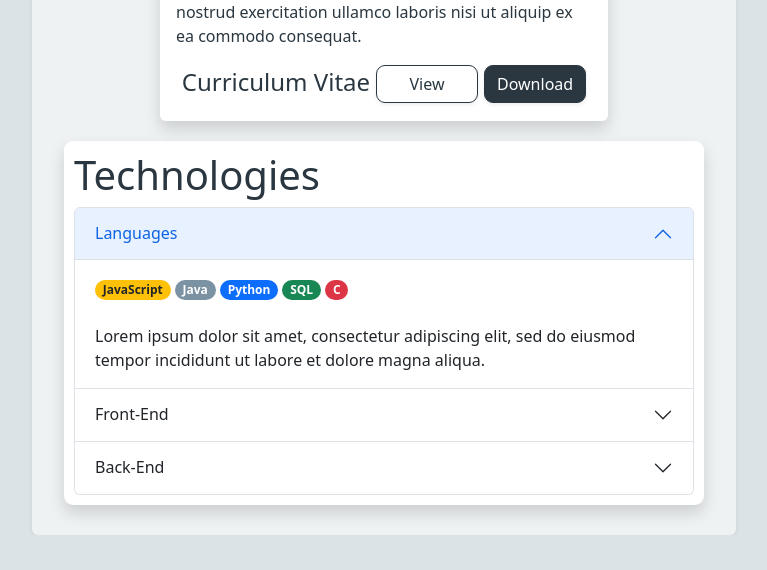
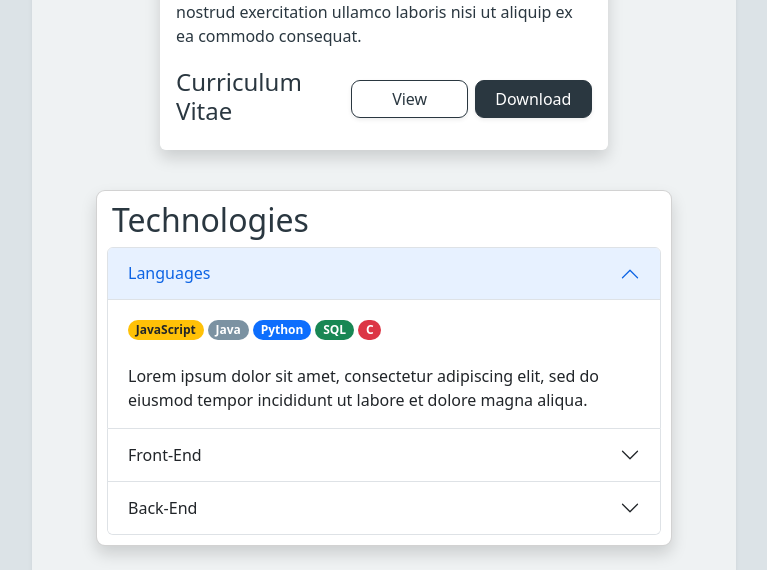
Before and after one commit to kmitch92/portfolio-website, a React (Create React App) app in the folder my-app/: page / in a window 1280 px wide. Shown: the part 741-1311 px from the top of the page, without its empty margins (256-1023 px from the left). Before the commit the page ends 1276 px from the top, so only its background shows below. Built offline with nearby package versions, Linux system fonts and the light colour scheme.

Commit message:
minor styling fixes

```diff
--- a/my-app/src/Pages/Home.tsx
+++ b/my-app/src/Pages/Home.tsx
@@ -28,7 +28,7 @@ export const Home = () => {
           <Card.Img
             variant="middle"
             src="https://images-cdn.9gag.com/photo/aN1zy3w_700b.jpg"
-          />
+          />{' '}
           <Card.Body
             className="bg-white text-darker-tg"
             style={{ borderRadius: '8px' }}
@@ -51,20 +51,27 @@ export const Home = () => {
                 alignItems: 'center',
               }}
             >
-              <h4 className="text-darker-tg" style={{ paddingTop: '4px' }}>
+              <h4
+                className="text-darker-tg"
+                style={{ paddingTop: '4px', paddingRight: '0.5vw' }}
+              >
                 Curriculum Vitae
               </h4>
               <Button
                 variant="outline-darker-tg"
                 className="shadow-sm text-darker-tg"
-                style={{ borderRadius: '9px', width: '8vw' }}
+                style={{
+                  borderRadius: '9px',
+                  width: '10vw',
+                  marginRight: '0.5vw',
+                }}
               >
                 View
               </Button>
               <Button
                 variant="darker-tg"
                 className="shadow-sm text-white"
-                style={{ borderRadius: '9px', width: '8vw' }}
+                style={{ borderRadius: '9px', width: '10vw' }}
               >
                 Download
               </Button>
@@ -76,17 +83,20 @@ export const Home = () => {
           defaultActiveKey={['0']}
           alwaysOpen
           className="accordion-active"
+          style={{ alignSelf: 'center' }}
         >
-          <Container
+          <Card
             className="bg-white shadow"
             style={{
-              marginTop: '20px',
+              marginTop: '40px',
               borderRadius: '9px',
               padding: '10px',
-              width: '50vw',
+              width: '45vw',
             }}
           >
-            <h1 className="text-darker-tg">Technologies</h1>
+            <h2 style={{ marginLeft: '5px' }} className="text-darker-tg">
+              Technologies
+            </h2>
             <Accordion.Item eventKey="0">
               <Accordion.Header>Languages</Accordion.Header>
               <Accordion.Body>
@@ -128,7 +138,7 @@ export const Home = () => {
                 eiusmod tempor incididunt ut labore et dolore magna aliqua.
               </Accordion.Body>
             </Accordion.Item>
-          </Container>
+          </Card>
         </Accordion>
       </Card>
     </Container>
```
